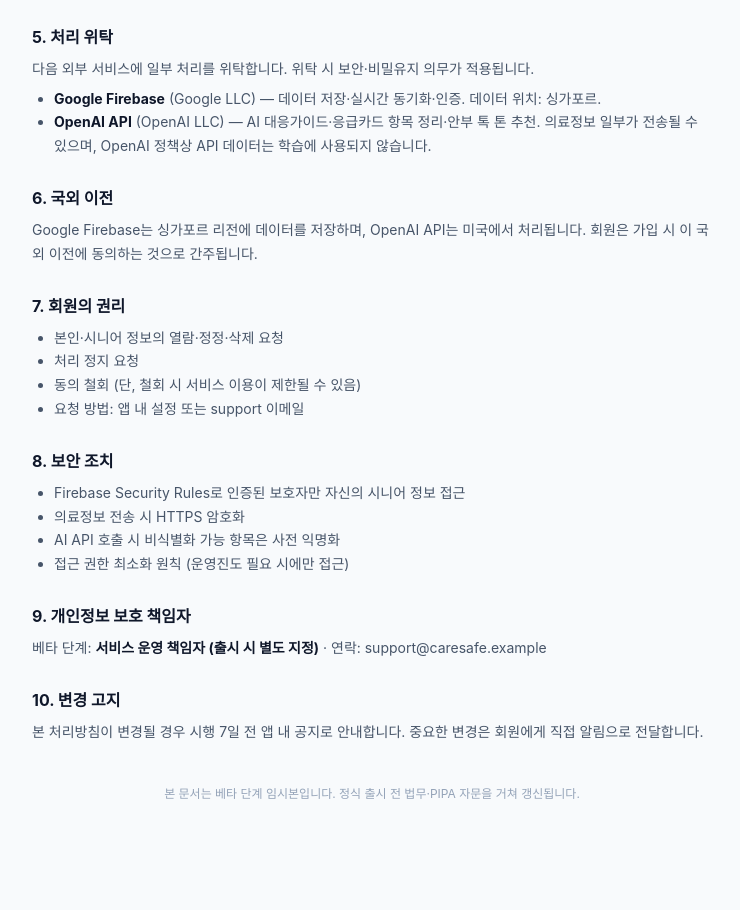
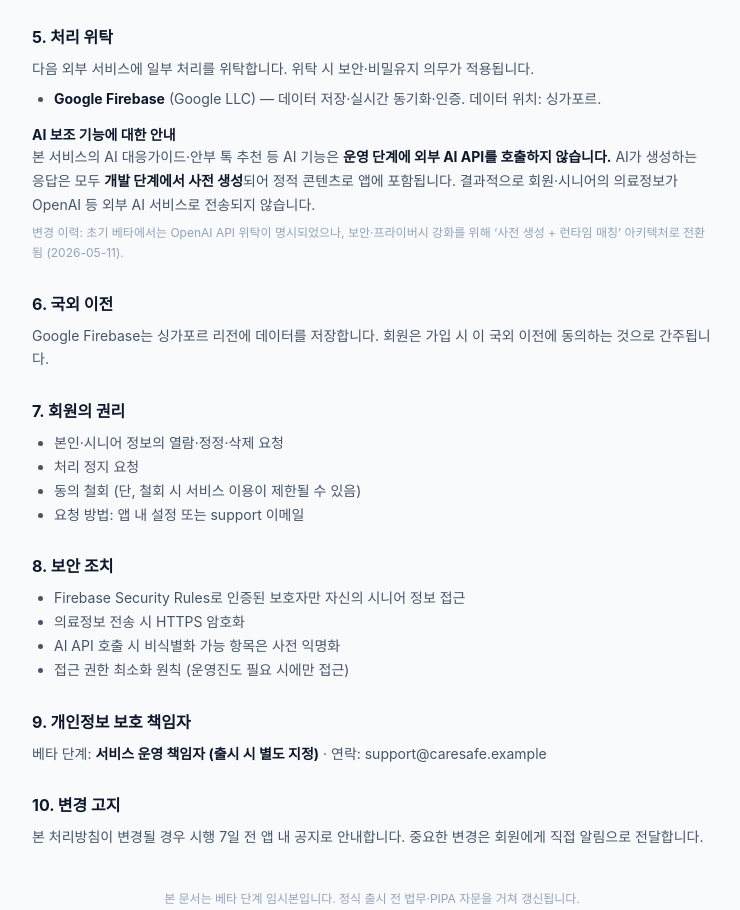
Before and after one commit to rachelchoi11/caresafe-mvp, a plain HTML site: page privacy.html in a window 1280 px wide. Shown: the part 1066-1976 px from the top of the page, without its empty margins (268-1008 px from the left). Drawn offline with Linux system fonts and the light colour scheme.

Commit message:
CareSafe v0.2 — privacy.html 갱신: AI 사전 생성 아키텍처 반영
이전: OpenAI API 위탁 처리 명시 (의료정보 일부 전송)
변경: AI 응답은 개발 단계 사전 생성. 운영 단계 외부 AI API 호출 없음.
영향: 회원·시니어 의료정보가 OpenAI 등 외부로 송신되지 않음.
사유: Phase 2 #3에서 'Pre-generated AI Pattern' 채택 — 보안·프라이버시 강화.

```diff
--- a/privacy.html
+++ b/privacy.html
@@ -86,11 +86,19 @@
   <p>다음 외부 서비스에 일부 처리를 위탁합니다. 위탁 시 보안·비밀유지 의무가 적용됩니다.</p>
   <ul>
     <li><strong>Google Firebase</strong> (Google LLC) — 데이터 저장·실시간 동기화·인증. 데이터 위치: 싱가포르.</li>
-    <li><strong>OpenAI API</strong> (OpenAI LLC) — AI 대응가이드·응급카드 항목 정리·안부 톡 톤 추천. 의료정보 일부가 전송될 수 있으며, OpenAI 정책상 API 데이터는 학습에 사용되지 않습니다.</li>
   </ul>
 
+  <h3 style="font-size:14px; margin-top:14px; color:#0F172A">AI 보조 기능에 대한 안내</h3>
+  <p>본 서비스의 AI 대응가이드·안부 톡 추천 등 AI 기능은 <strong>운영 단계에 외부 AI API를 호출하지 않습니다.</strong>
+  AI가 생성하는 응답은 모두 <strong>개발 단계에서 사전 생성</strong>되어 정적 콘텐츠로 앱에 포함됩니다.
+  결과적으로 회원·시니어의 의료정보가 OpenAI 등 외부 AI 서비스로 전송되지 않습니다.</p>
+  <p style="color:#94A3B8; font-size:12px; margin-top:6px">
+  변경 이력: 초기 베타에서는 OpenAI API 위탁이 명시되었으나, 보안·프라이버시 강화를 위해
+  ‘사전 생성 + 런타임 매칭’ 아키텍처로 전환됨 (2026-05-11).
+  </p>
+
   <h2>6. 국외 이전</h2>
-  <p>Google Firebase는 싱가포르 리전에 데이터를 저장하며, OpenAI API는 미국에서 처리됩니다. 회원은 가입 시 이 국외 이전에 동의하는 것으로 간주됩니다.</p>
+  <p>Google Firebase는 싱가포르 리전에 데이터를 저장합니다. 회원은 가입 시 이 국외 이전에 동의하는 것으로 간주됩니다.</p>
 
   <h2>7. 회원의 권리</h2>
   <ul>
```
